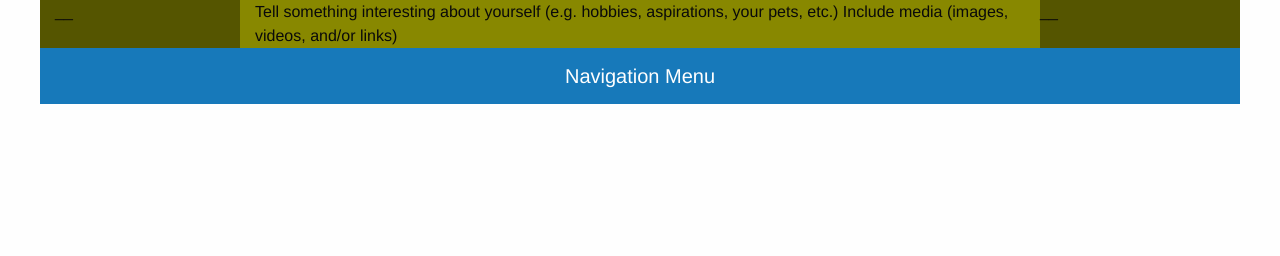
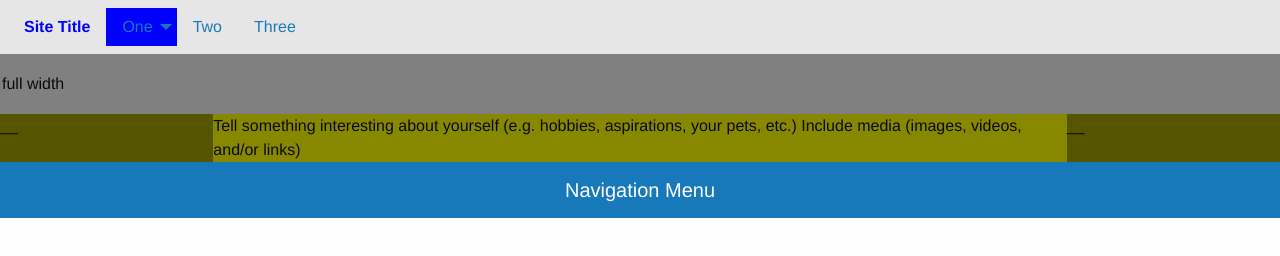
Before and after one commit to MFrancomb1/Web-Development-Personal-Website, a plain HTML site: page fun.html in a window 1280 px wide. Drawn offline with Linux system fonts and the light colour scheme.

Commit message:
Update fun.html

```diff
--- a/fun.html
+++ b/fun.html
@@ -29,15 +29,41 @@
 
             <!--Page Content-->
             <div class="off-canvas-content" data-off-canvas-content>
+
+
+                <div class="top-bar" style="color: blue;">
+                    <div class="top-bar-left">
+                      <ul class="dropdown menu" data-dropdown-menu>
+                        <li class="menu-text">Site Title</li>
+                        <li style="background-color: blue;">
+                          <a href="#">One</a>
+                          <ul class="menu vertical">
+                            <li><a href="#">One</a></li>
+                            <li><a href="#">Two</a></li>
+                            <li><a href="#">Three</a></li>
+                          </ul>
+                        </li>
+                        <li><a href="#">Two</a></li>
+                        <li><a href="#">Three</a></li>
+                      </ul>
+                    </div>
+                    <div class="top-bar-right">
+                    </div>
+                  </div>
+                <div class="grid-x">
+                    <div class="cell" style="background-color: grey; padding: 18px 2px">full width</div>
+                </div>
+
+
                 <!-- main content within a 'grid-container'-->
-                <div class="grid-container">
+                <div class="grid-container full">
                     <!-- 'grid-x represents a row'-->
-                    <div class="grid-x grid-padding-x">
-                        <div class="cell small-2 large-2" style="background-color: #555500 ">__</div>
+                    <div class="grid-x">
+                        <div class="cell small-2 medium-6 large-2" style="background-color: #555500 ">__</div>
                         <div class="cell small-8 large-8" style="background-color: #888800 ">Tell something interesting about yourself (e.g. hobbies, aspirations, your pets, etc.) Include media (images, videos, and/or links)</div>
                         <div class="small-2 large-2" style="background-color: #555500 ">__</div>
                     </div>
-                    <div class="grid-x grid-padding-x">
+                    <div class="grid-x">
                         <button type="button" class="cell large large-auto button" data-toggle="offCanvas">Navigation Menu</button>
                     </div>
                 </div>
```
